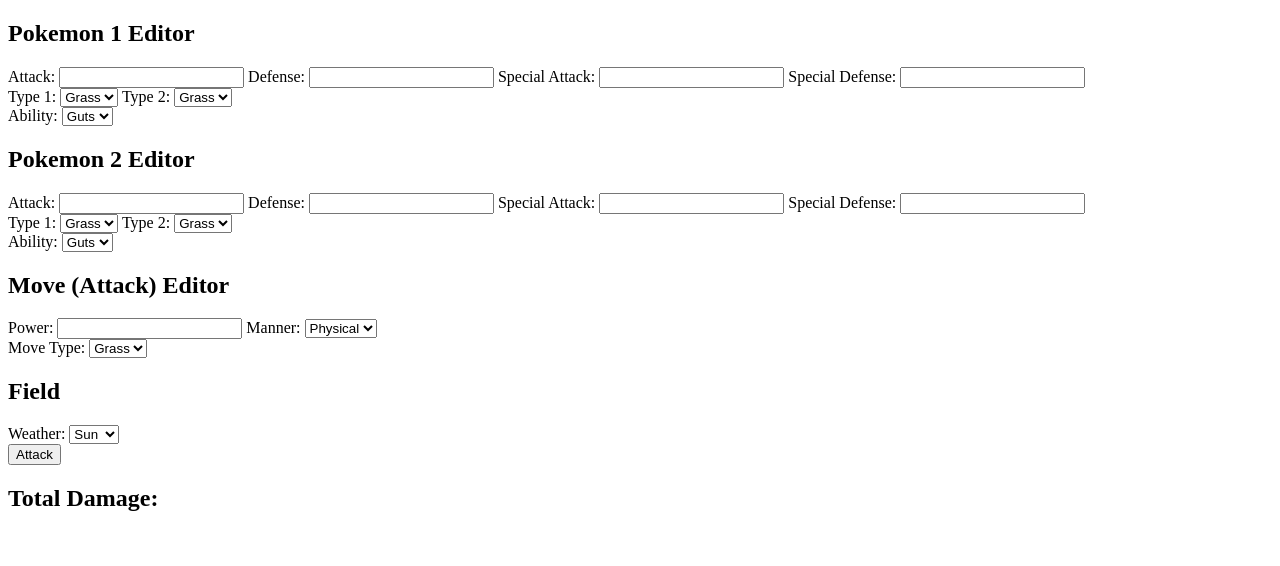
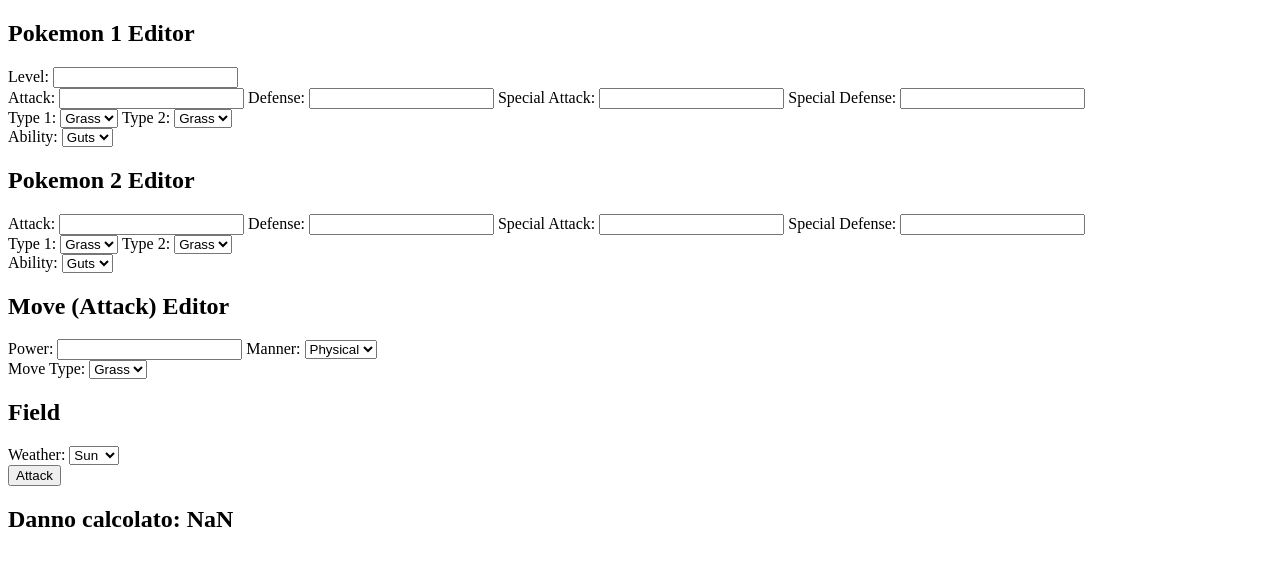
Before and after one commit to Gabriele007xx/pokemon-damage-simulation, a plain HTML site: page index.html in a window 1280 px wide. Both pictures are taken after a click on the button "Attack". Drawn offline with Linux system fonts and the light colour scheme.

Commit message:
fix(dmg): NaN bug

```diff
--- a/index.html
+++ b/index.html
@@ -10,6 +10,11 @@
     <div class="root">
         <div class="pokemon1">
             <h2>Pokemon 1 Editor</h2>
+            <label>Level:</label>
+            <input value="" type="number" id="level">
+
+            <br>
+
             <label>Attack:</label>
             <input value="" type="number" id="attack1">
             <label>Defense:</label>
@@ -27,7 +32,7 @@
                 <option value="water">Water</option>
               </select>
             <label>Type 2:</label>
-            <select name="type1_1" id="type1_2">
+            <select name="type2_1" id="type2_1">
                 <option value="grass">Grass</option>
                 <option value="fire">Fire</option>
                 <option value="water">Water</option>
@@ -54,7 +59,7 @@
             <br>
 
             <label>Type 1:</label>
-            <select name="type2_1" id="type2_1">
+            <select name="type1_2" id="type1_2">
                 <option value="grass">Grass</option>
                 <option value="fire">Fire</option>
                 <option value="water">Water</option>
@@ -69,7 +74,7 @@
             <br>
 
             <label>Ability:</label>
-            <select name="ability2_1" id="ability2_2">
+            <select name="ability1_2" id="ability1_2">
                 <option value="guts">Guts</option>
                 <option value="null">Null</option>
               </select>
@@ -115,5 +120,6 @@
     <script src="./logic/dmg.js"></script>
     <script src="./logic/move.js"></script>
     <script src="./logic/combat.js"></script>
+    <script src="./logic/field.js"></script>
 </body>
 </html>
--- a/logic/combat.js
+++ b/logic/combat.js
@@ -1,5 +1,6 @@
 const buttonAttack = document.getElementById("attackNow");
 // pokemon 1
+const level = document.getElementById("level");
 const A1 = document.getElementById("attack1");
 const D1 = document.getElementById("defense1");
 const SA1 = document.getElementById("sattack1");
@@ -25,9 +26,9 @@
 const damage = document.getElementById("damage");
 function attack()
 {
-    const p1 = new Pokemon(type1_1.value, type1_2.value, ability1_1.value, A1.value, D1.value, SA1.value, SD1.value);
+    const p1 = new Pokemon(type1_1.value, type1_2.value, ability1_1.value, A1.value, D1.value, SA1.value, SD1.value, level.value);
     const p2 = new Pokemon(type1_2.value, type2_2.value, ability1_2.value, A2.value, D2.value, SA2.value, SD2.value);
-    const move = new Move(power.value, manner.value, move_type.value);
+    const move = new Move(power.value, move_type.value, manner.value);
     const field = new Field(weather.value);
     damage.innerHTML = "Danno calcolato: " + gen3Attack(p1, p2, move, field);
 }
--- a/logic/dmg.js
+++ b/logic/dmg.js
@@ -40,9 +40,9 @@
 
 function gen3Attack(pokemon_attacking, pokemon_defending, move, field)
 {
-  let attack = move.type=="physical" ? pokemon_attacking.attack : pokemon_attacking.sattack;
-  let defense = move.type=="physical" ? pokemon_defending.defense : pokemon_defending.sdefense;
-  return (((((2*pokemon_attacking.level)/5 + 2)*move.power*attack/defense)/50) * getBurn(pokemon_attacking) * 1 * 1 * getWeatherBoost(field, move) * FlashFire(pokemon_attacking, move) + 2) * 1 * 1 * DoubleDamage(pokemon_attacking, pokemon_defending, move) * 1 * 1 * STAB(pokemon_attacking, move) * type1(pokemon_defending, move) * type2(pokemon_defending, move) * (random()/100);
+  let attack0 = move.manner=="physical" ? pokemon_attacking.attack : pokemon_attacking.sattack;
+  let defense0 = move.manner=="physical" ? pokemon_defending.defense : pokemon_defending.sdefense;
+  return (((((2*pokemon_attacking.level)/5 + 2)*move.power*attack0/defense0)/50) * getBurn(pokemon_attacking) * 1 * 1 * getWeatherBoost(field, move) * FlashFire(pokemon_attacking, move) + 2) * 1 * 1 * DoubleDamage(pokemon_attacking, pokemon_defending, move) * 1 * 1 * STAB(pokemon_attacking, move) * type1(pokemon_defending, move) * type2(pokemon_defending, move) * (random(85, 100)/100);
 }
 //85 e 100
 function random(min, max)
@@ -61,6 +61,7 @@
     }
     return 0.5;
   }
+  return 1;
 }
 function getWeatherBoost(field, move)
 {
@@ -92,9 +93,9 @@
   if(pokemon_defending.type1 == "grass")
   {
     if(grassWeakTo.includes(move.type))
-  {
+    {
     return 2;
-  }
+    }
   if(grassResistantTo.includes(move.type))
   {
     return 0.5;
@@ -127,11 +128,12 @@
   }
   return 1;
   }
+  return 1;
 
 }
 function type2(pokemon_defending, move)
 {
-  if(pokemon_defending.type2==null)
+  if(pokemon_defending.type2=="null")
   {
     return 1;
   }
--- a/logic/move.js
+++ b/logic/move.js
@@ -5,7 +5,7 @@
     constructor(power, type, manner)
     {
         this.manner = manner;
-        this.power = power;
+        this.power = parseInt(power);
         this.type = type;
     }
 }
--- a/logic/pokemon.js
+++ b/logic/pokemon.js
@@ -2,19 +2,22 @@
     type1;
     type2;
     ability;
+    level;
+    status=null;
     // stats
     attack;
     defense;
     sattack;
     sdefense;
-    constructor(type1, type2, ability, attack, defense, sattack, sdefense)
+    constructor(type1, type2, ability, attack, defense, sattack, sdefense, level)
     {
         this.type1 = type1;
         this.type2 = type2;
         this.ability = ability;
-        this.attack = attack;
-        this.defense = defense;
-        this.sattack = sattack;
-        this.sdefense = sdefense;
+        this.attack = parseInt(attack);
+        this.defense = parseInt(defense);
+        this.sattack = parseInt(sattack);
+        this.sdefense = parseInt(sdefense);
+        this.level = parseInt(level);
     }
 }
```
